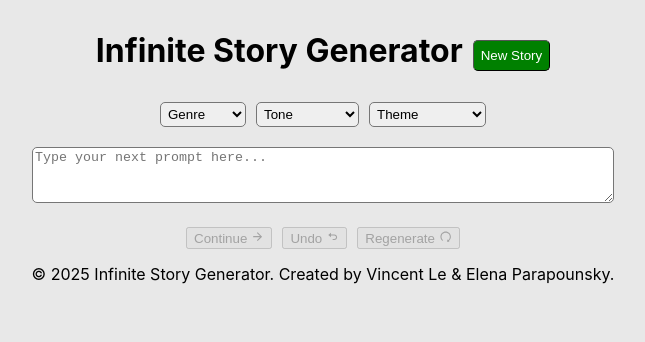
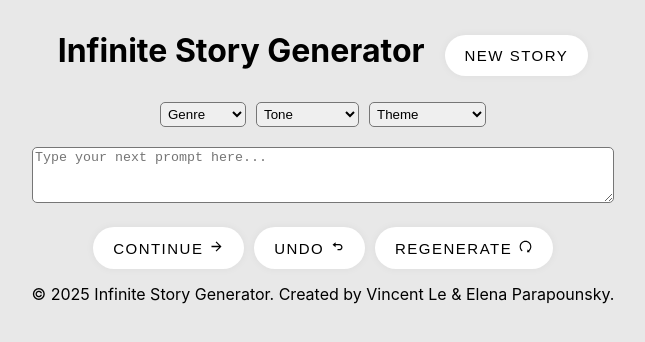
Before and after one commit to eparapounsky/infinite-story, a React (Create React App) app in the folder frontend/: page / in a window 1280 px wide. Shown: the top 342 px of the page, without its empty margins (317-962 px from the left). Built offline with nearby package versions, Linux system fonts and the light colour scheme.

Commit message:
add button styling

```diff
--- a/frontend/src/App.css
+++ b/frontend/src/App.css
@@ -1,4 +1,4 @@
-@import url('https://fonts.googleapis.com/css2?family=Merienda:wght@300..900&display=swap');
+@import url("https://fonts.googleapis.com/css2?family=Merienda:wght@300..900&display=swap");
 
 .App {
   text-align: center;
@@ -12,13 +12,13 @@
 }
 
 #new-story {
-  padding: 7px;
-  margin-left: 10px;
+  /* padding: 7px; */
+  margin-left: 20px;
   margin-top: 10px;
-  border-radius: 5px;
-  border-width: 1px;
-  background-color: green;
-  color: white;
+  /* border-radius: 5px; */
+  /* border-width: 1px; */
+  /* background-color: green;
+  color: white; */
 }
 
 .dropdowns {
@@ -36,7 +36,7 @@
 .loading {
   width: 48px;
   height: 48px;
-  border: 5px solid #FFF;
+  border: 5px solid #fff;
   border-bottom-color: #2c56ff;
   border-radius: 50%;
   display: inline-block;
@@ -54,7 +54,6 @@
     transform: rotate(360deg);
   }
 }
-
 
 textarea {
   width: 45%;
@@ -114,6 +113,38 @@ textarea {
   margin-top: 20px;
 }
 
+/* -------------------------------------- */
+button {
+  padding: 12px 20px;
+  border-radius: 50px;
+  cursor: pointer;
+  border: 0;
+  background-color: white;
+  box-shadow: rgb(0 0 0 / 5%) 0 0 8px;
+  letter-spacing: 1.5px;
+  text-transform: uppercase;
+  font-size: 15px;
+  color: black;
+  transition: all 0.5s ease;
+}
+
+button:hover {
+  letter-spacing: 3px;
+  background-color: hsl(261deg 80% 48%);
+  color: hsl(0, 0%, 100%);
+  box-shadow: rgb(93 24 220) 0px 7px 29px 0px;
+}
+
+button:active {
+  letter-spacing: 3px;
+  background-color: hsl(261deg 80% 48%);
+  color: hsl(0, 0%, 100%);
+  box-shadow: rgb(93 24 220) 0px 0px 0px 0px;
+  transform: translateY(10px);
+  transition: 100ms;
+}
+/* -------------------------------------- */
+
 footer {
   padding: 15px;
 }
@@ -123,3 +154,9 @@ Citation for loading indicator
 Date: 5/16/2025
 Copied from:  https://cssloaders.github.io/
 */
+
+/*
+Citation for button styling
+Date: 5/25/2025
+Copied from: https://uiverse.io/barisdogansutcu/fuzzy-bullfrog-72
+*/
```
